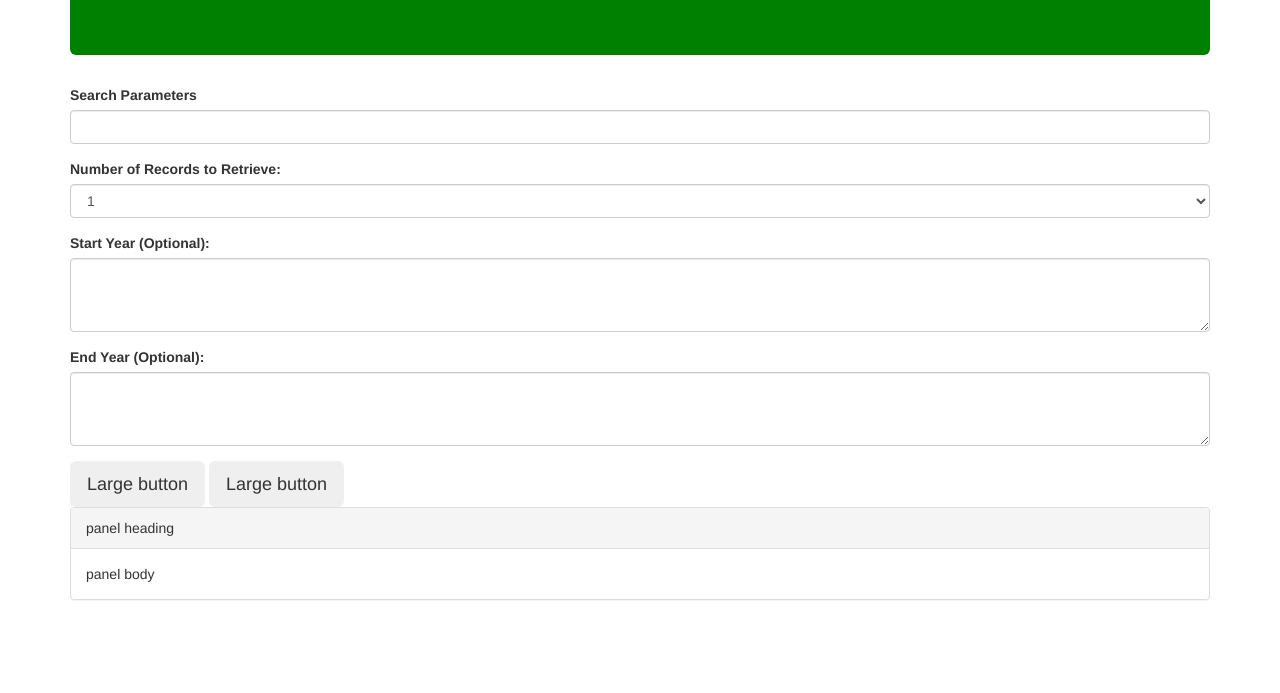
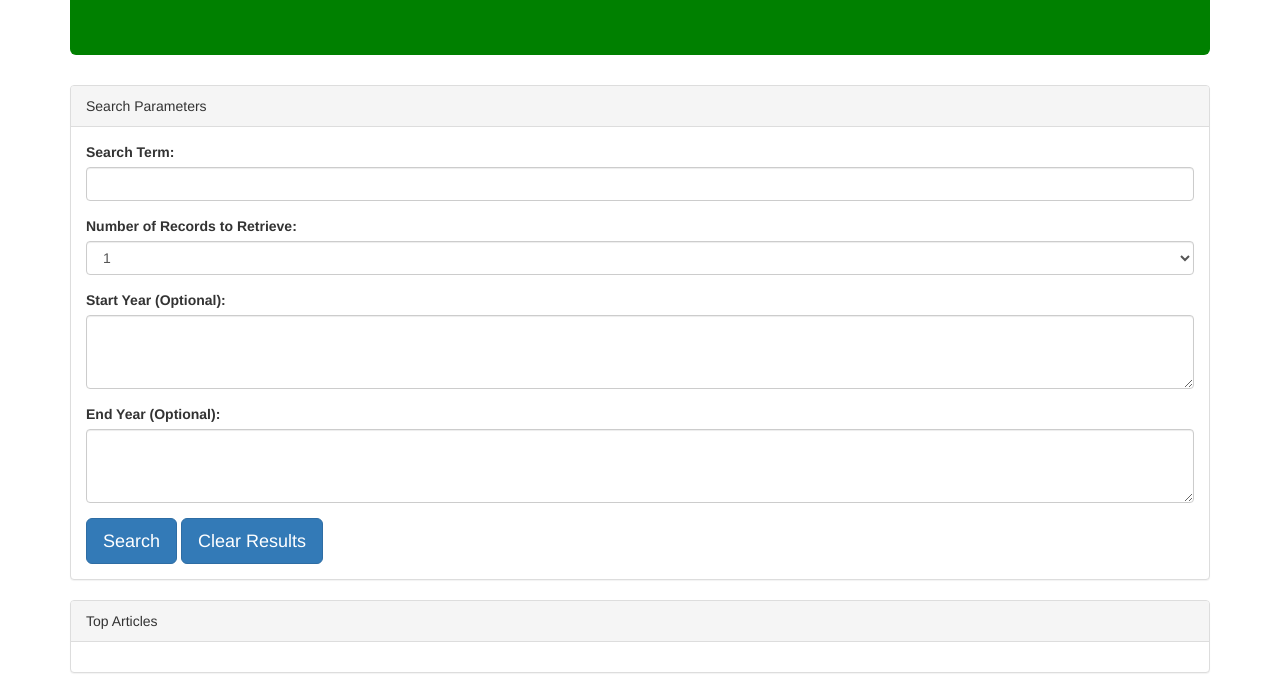
Before and after one commit to tombene/NYTSearch, a plain HTML site: page index.html in a window 1280 px wide. Shown: the part 140-833 px from the top of the page. Before the commit the page ends 800 px from the top, so only its background shows below. Drawn offline with nearby package versions, Linux system fonts and the light colour scheme; a script that the page names is missing.

Commit message:
second commit

```diff
--- a/index.html
+++ b/index.html
@@ -6,7 +6,8 @@
 	<meta name="viewport" content="width=device-width, initial-scale=1.0">
 	<meta http-equiv="X-UA-Compatible" content="ie=edge">
 	<!-- bootstrap CDN -->
-	<link rel="stylesheet" href="https://maxcdn.bootstrapcdn.com/bootstrap/3.3.7/css/bootstrap.min.css" integrity="sha384-BVYiiSIFeK1dGmJRAkycuHAHRg32OmUcww7on3RYdg4Va+PmSTsz/K68vbdEjh4u" crossorigin="anonymous">
+	<link rel="stylesheet" href="https://maxcdn.bootstrapcdn.com/bootstrap/3.3.7/css/bootstrap.min.css" integrity="sha384-BVYiiSIFeK1dGmJRAkycuHAHRg32OmUcww7on3RYdg4Va+PmSTsz/K68vbdEjh4u"
+	 crossorigin="anonymous">
 	<!-- External CSS -->
 	<link rel="stylesheet" type="text/css" href="assets/css/style.css">
 	<!-- jQuery CDN -->
@@ -16,12 +17,17 @@
 
 <body>
 	<div class="container">
+
 		<div class="jumbotron">
 			<h1 class="text-center">New York Times Search</h1>
 		</div>
-		<form class="border rounded">
+
+		<div class="panel panel-default">
+			<div class="panel-heading">Search Parameters</div>
+			<div class="panel-body">
+				<form>
 					<div class="form-group">
-				<label for="exampleFormControlInput1">Search Parameters</label>
+						<label for="exampleFormControlInput1">Search Term:</label>
 						<input type="" class="form-control" id="exampleFormControlInput1" placeholder="">
 					</div>
 					<div class="form-group">
@@ -40,18 +46,19 @@
 						<label for="exampleFormControlTextarea1">End Year (Optional):</label>
 						<textarea class="form-control" id="exampleFormControlTextarea1" rows="3"></textarea>
 					</div>
-			<button type="button" class="btn btn-secondary btn-lg">Large button</button>
-			<button type="button" class="btn btn-secondary btn-lg">Large button</button>
+					<button type="button" class="btn btn-primary btn-lg">Search</button>
+					<button type="button" class="btn btn-primary btn-lg">Clear Results</button>
 				</form>
+			</div>
+		</div>
 
 	<div class="panel panel-default">
-				<div class="panel-heading">panel heading</div>
-				<div class="panel-body">panel body</div>
-
-
+		<div class="panel-heading">Top Articles</div>
+		<div class="panel-body"></div>
+	</div>
 
 	</div>
-	</div>
+
 
 
 	<script type="text/javascript" src="assets/javascript/nytsearch.js"></script>
```
Lines whose indentation alone changed are shown as unchanged.
